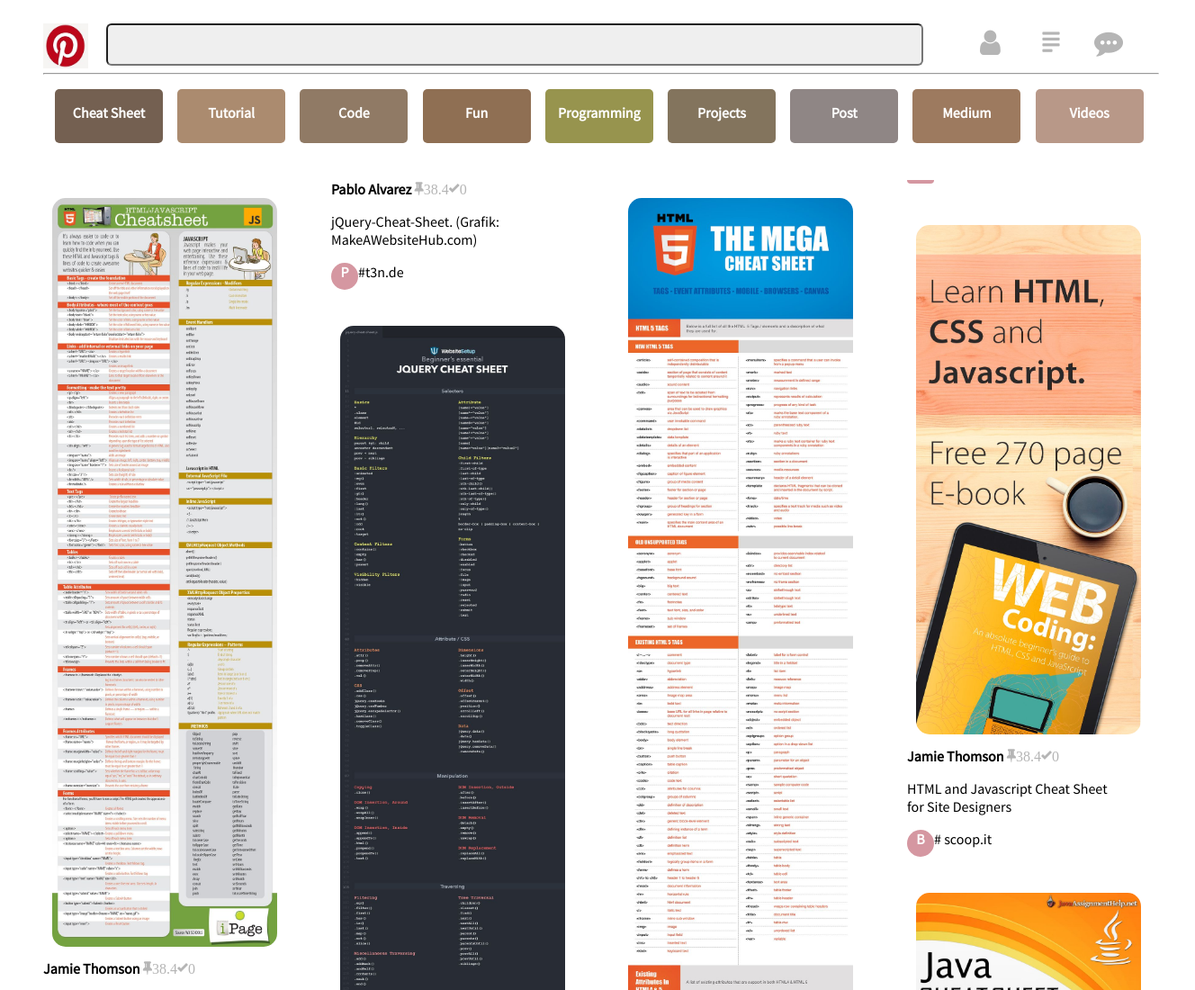
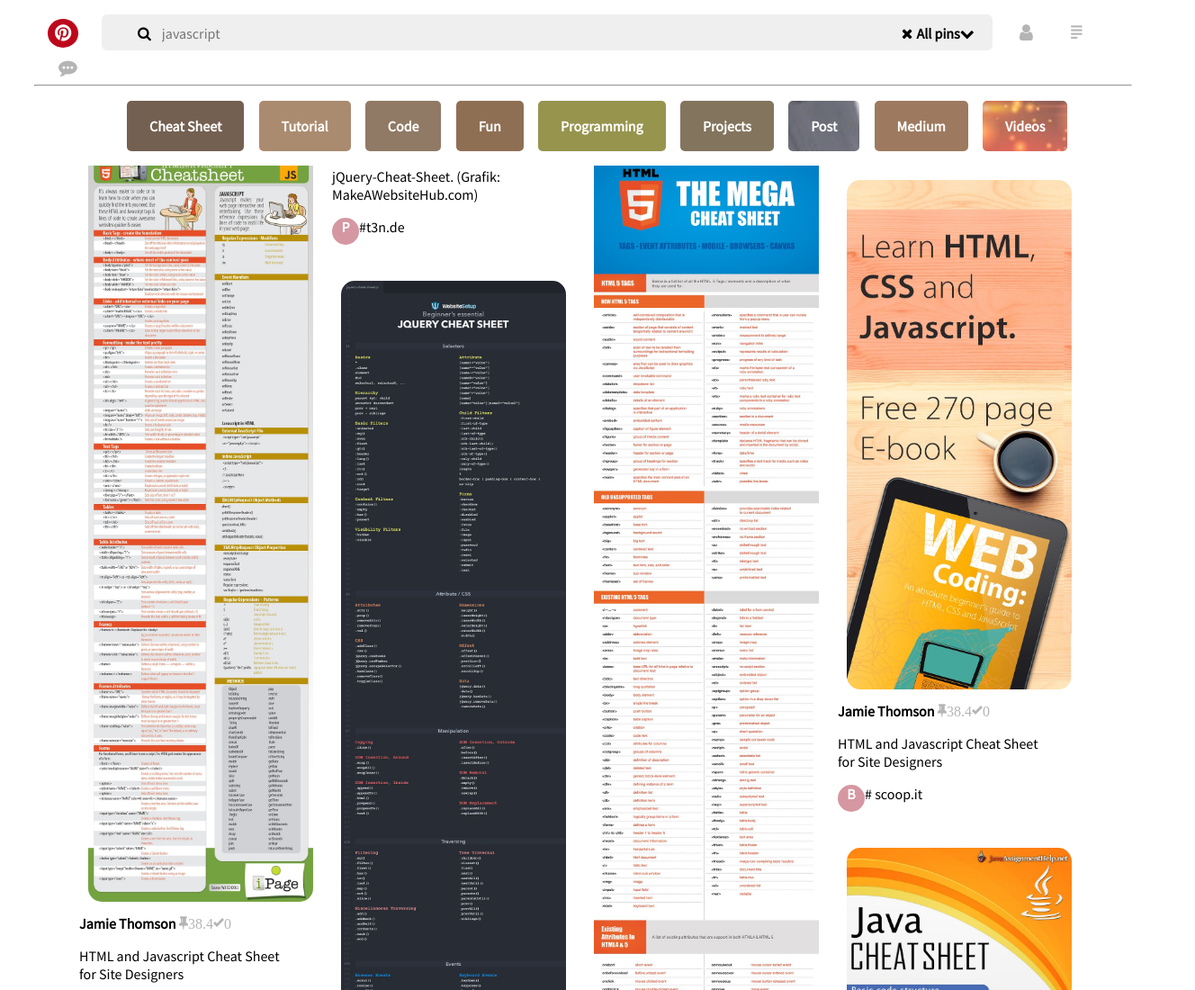
Before and after one commit to Manu160296/pinterest, a plain HTML site: page index.html in a window 1280 px wide. Shown: the top 1100 px of the page at 90% size, 1328 px wide, since content can reach past the window. Drawn offline with Linux system fonts and the light colour scheme; files whose address does not match are found by name.

Commit message:
mejorando css

```diff
--- a/css/main.css
+++ b/css/main.css
@@ -1,5 +1,5 @@
 body {
-  font-family: 'Source Sans Pro', sans-serif;
+font-family: 'Source Sans Pro', sans-serif;
 }
 
 /*estilos de encabezado*/
@@ -8,30 +8,58 @@
   position: fixed;
   top: 0;
   background-color: white;
-  width: 100%
+  width: 100%;
 }
-
+header ul{
+  padding: 0 30px;
+}
+.input{
+  background-color: #EFEFEF;
+  border-radius: 6px;
+  height: 40px;
+  padding-left: 40px;
+  padding-right: 20px;
+  margin: 0 0 10px 0;
+  width: 934;
+}
+.input span{
+  font-family: 'Source Sans Pro', sans-serif;
+  color:black;
+  font-size: 1em;
+  font-weight: bolder;
+}
 input {
-  width: 900px;
-  height: 41px;
-  border-radius: 6px;
+  width: 770px;
+  border-style: none;
   background-color: #efefef;
-  margin-right: 30px;
+  font-family: 'Source Sans Pro', sans-serif;
+  font-size: 1em;
+  margin-right: 50px;
   margin-left: 10px;
   margin-top: 10px;
 }
+.fa fa-pinterest fa-2x{
+  width :30px
+}
+.top figure i {
+  padding: 8px;
+  color: #ffffff;
+  border-radius: 100%;
+  background-color: #BD081C;
+}
 
 .top figure {
+  padding-left: 15px;
   float: left;
   width: 60px;
-  margin: 0;
+  margin: 5px 0 0 0;
 }
 
 .icon-1, .icon-2, .icon-3 {
-  transform: scale(2);
+  transform: scale(1.3);
   width: 20px;
   display: inline-block;
-  margin-left: 40px
+  margin-left: 30px
 }
 
 .top figure img {
@@ -44,6 +72,16 @@
   color: #b5b5b5;
   width: 30px;
   height: 30px;
+}
+.menu {
+  padding-left: 120px
+}
+
+.menu li {
+  display: inline-block;
+  margin-left: 13px;
+  text-align: center;
+  padding:  2px 25px ;
 }
 
 .first-button {
@@ -89,7 +127,8 @@
 }
 
 .seventh-button {
-  background-color: #8f8685;
+  background-image: url(../assets/images/terno.jpg);
+  opacity: 0.7;
   border-radius: 5px;
   color: #ffffff;
   font-weight: 600;
@@ -103,7 +142,8 @@
 }
 
 .ninth-button {
-  background-color: #b89888;
+  background-image: url(../assets/images/luces.jpg);
+  opacity: 0.7;
   border-radius: 5px;
   color: #ffffff;
   font-weight: 600;
@@ -116,29 +156,25 @@
 /*estilos del cuerpo de la pagina web*/
 
 .table {
-  margin-top: 200px;
+  margin-top: 150px;
   column-count: 4;
+  column-gap: 0;
+  padding-right: 70px;
+  padding-left: 70px
 }
 
-.menu li {
-  display: inline-block;
-  margin-left: 13px;
-  width: 120px;
-  height: 60px;
-  text-align: center;
-}
 
 .element {
   width: 270px;
   padding: 10px;
   margin-bottom: 20px;
-  margin-left: 30px;
+  margin-left:0;
   flex-flow: column;
 }
 
 .image {
   margin: 0;
-  padding: 10px
+  padding: 10px;
 }
 
 .image img {
--- a/index.html
+++ b/index.html
@@ -6,6 +6,7 @@
   <title>Pinterest</title>
   <link href="https://fonts.googleapis.com/css?family=Source+Sans+Pro" rel="stylesheet">
   <link rel="stylesheet" href="assets/icons/style.css">
+  <link rel="stylesheet" href="https://maxcdn.bootstrapcdn.com/font-awesome/4.7.0/css/font-awesome.min.css">
   <link rel="stylesheet" href="css/main.css">
 </head>
 
@@ -14,9 +15,11 @@
   <header>
     <ul class="top">
       <figure>
-        <img src="assets/images/logo-pinterest_opt.jpg" alt="Logo Pinterest">
+        <!--  <img src="assets/images/logo-pinterest_opt.jpg" alt="Logo Pinterest">  -->
+        <i class="fa fa-pinterest fa-lg"></i>
       </figure>
-      <li class="input"><input type="text" name="" value=""></li>
+      <li class="input"><i class="fa fa-search" aria-hidden="true"><input type="text" placeholder="javascript" ><i class="fa fa-times">  <span>  All pins</span></i><i class="fa fa-chevron-down"></i></i>
+      </li>
       <li class="icon-1"><span class="icon-user"></span></li>
       <li class="icon-2"><span class="icon-text"></span></li>
       <li class="icon-3"><span class="icon-commenting"></span></li>
```
Also changed, not shown: assets/images/luces.jpg (added), assets/images/terno.jpg (added).
